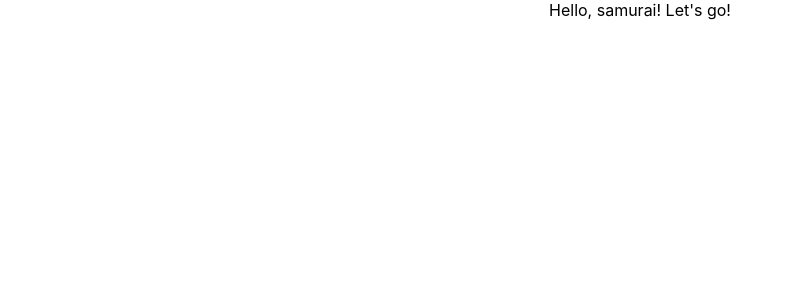
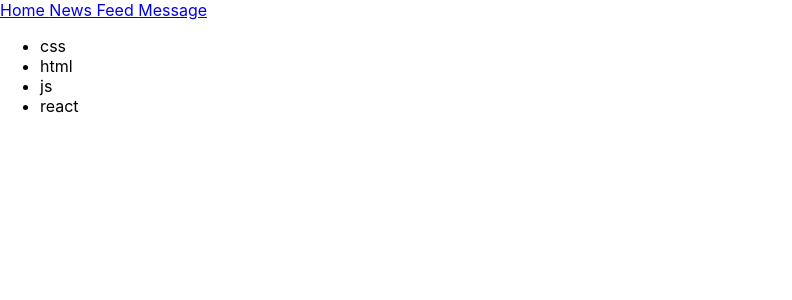
Before and after one commit to XAOC614/samurai-way-main, a React (Create React App) app: page / in a window 1280 px wide. Shown: the top 300 px of the page, without its empty margins (0-792 px from the left). Built offline with nearby package versions, Linux system fonts and the light colour scheme.

Commit message:
add components (les 1-9)

```diff
--- a/src/App.tsx
+++ b/src/App.tsx
@@ -1,12 +1,16 @@
 import React from 'react';
 import './App.css';
-
+import Technologies from "./Technologies";
+import Header from "./Header";
 function App() {
   return (
-    <div className="App">
-     Hello, samurai! Let's go!
-    </div>
+      <div>
+        <Header/>
+        <Technologies/>
+      </div>
   );
 }
 
+
+
 export default App;
--- /dev/null
+++ b/src/Header.tsx
@@ -0,0 +1,13 @@
+import React from "react";
+
+function Header() {
+    return (
+        <div>
+            <a href={'#'}> Home </a>
+            <a href={'#'}> News Feed </a>
+            <a href={'#'}> Message </a>
+        </div>
+    );
+
+}
+export default Header;
--- /dev/null
+++ b/src/Technologies.tsx
@@ -0,0 +1,17 @@
+import React from 'react';
+
+
+function Technologies(){
+    return (
+        <div>
+            <ul>
+                <li>css</li>
+                <li>html</li>
+                <li>js</li>
+                <li>react</li>
+            </ul>
+        </div>
+
+    );
+}
+export default Technologies;
```
